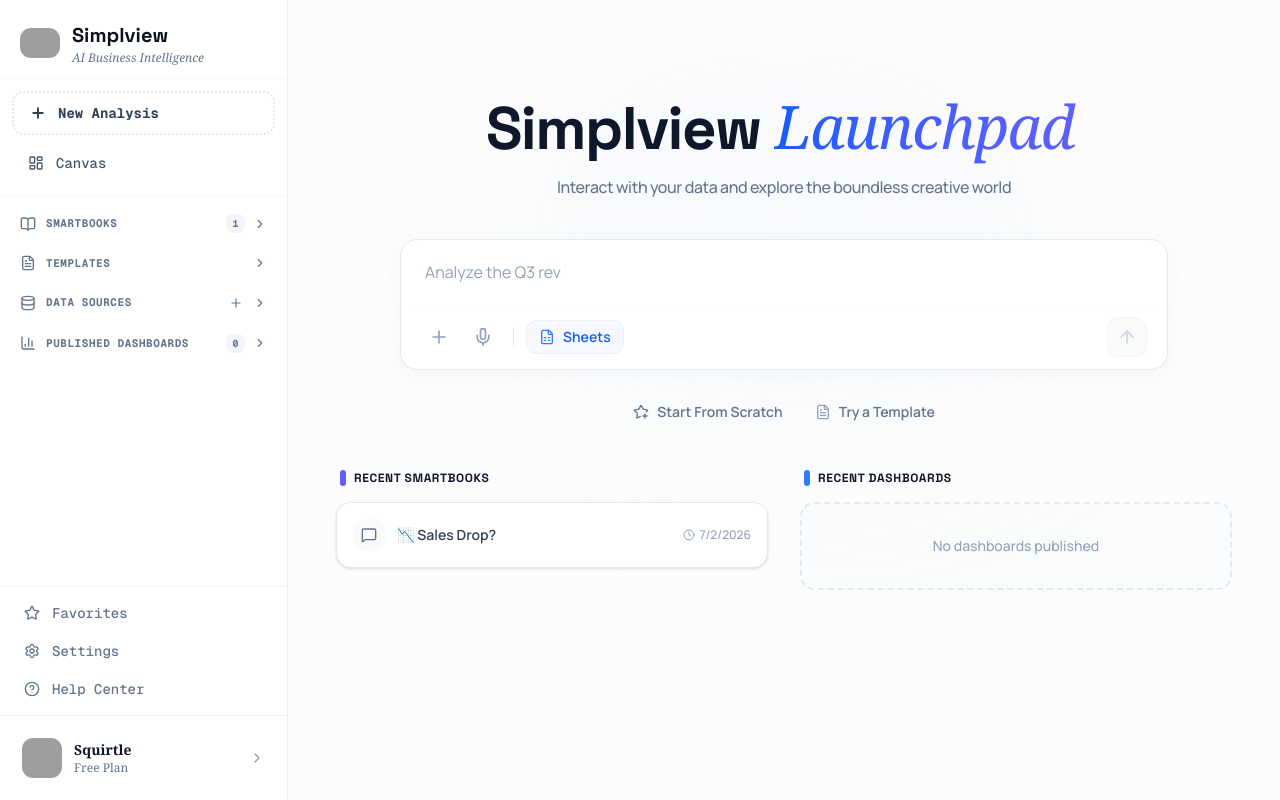
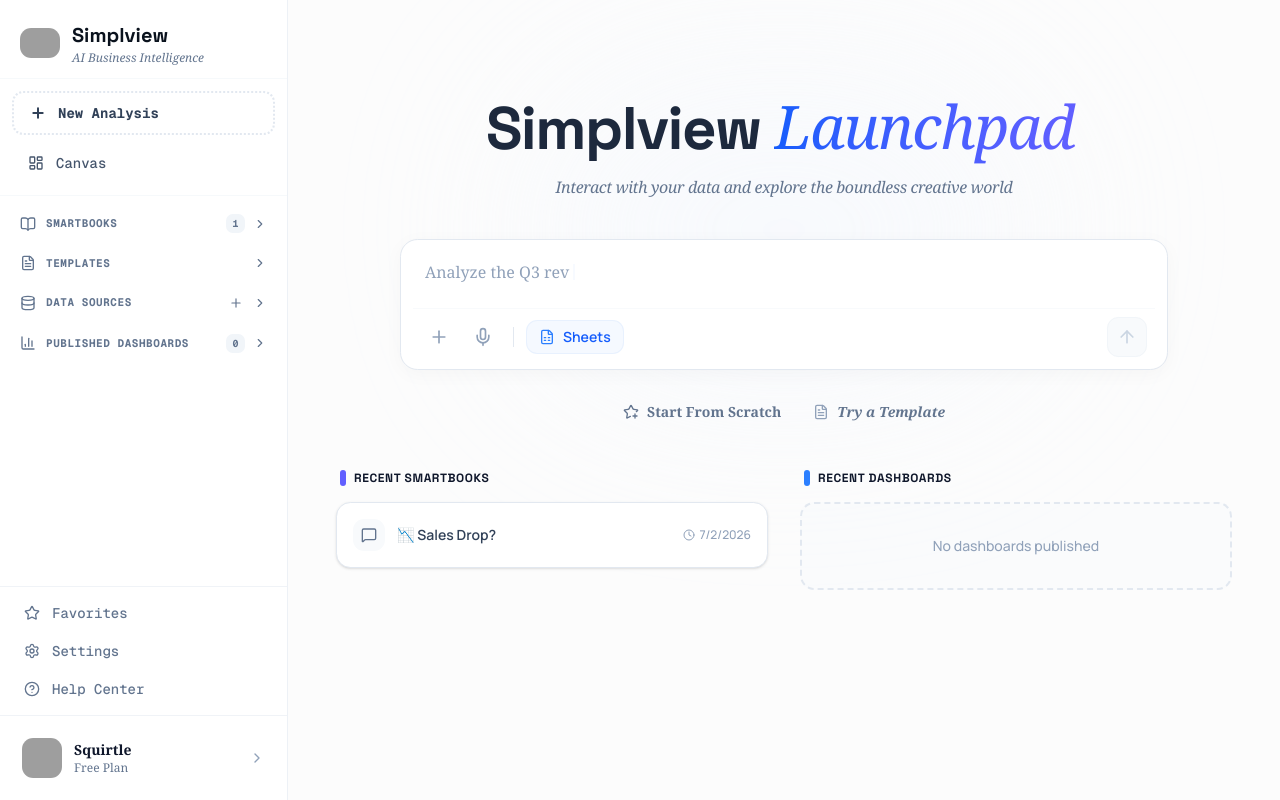
Before and after one commit to StarDust130/simplview-demo, a Next.js app: page /dashboard in a window 1280 px wide. Built offline with nearby package versions, Linux system fonts and the light colour scheme; grey boxes are pictures that could not be loaded.

Commit message:
done ui in dash

```diff
--- a/app/dashboard/page.tsx
+++ b/app/dashboard/page.tsx
@@ -134,13 +134,13 @@ export default function Dashboard() {
       >
         {/* Header - Fixed the 'd' clipping bug with pr-2 */}
         <motion.div variants={item} className="text-center mb-10">
-          <h1 className="text-4xl sm:text-5xl md:text-6xl font-extrabold tracking-tight text-slate-900 mb-4">
+          <h1 className="text-4xl sm:text-5xl md:text-6xl font-extrabold tracking-tight text-slate-800 mb-4 text-mono">
             Simplview{" "}
             <span className="font-serif italic font-normal text-transparent bg-clip-text bg-gradient-to-r from-blue-600 to-indigo-500 pr-2">
               Launchpad
             </span>
           </h1>
-          <p className="text-sm sm:text-base text-slate-500 font-medium tracking-tight">
+          <p className="text-sm sm:text-base text-slate-500 font-medium tracking-tight font-serif italic">
             Interact with your data and explore the boundless creative world
           </p>
         </motion.div>
@@ -179,13 +179,13 @@ export default function Dashboard() {
                 ref={textareaRef}
                 value={inputValue}
                 onChange={handleInput}
-                className="w-full bg-transparent outline-none resize-none text-slate-900 text-base px-3 py-2 peer z-20 relative font-medium leading-relaxed max-h-[200px] overflow-y-auto"
+                className="w-full bg-transparent outline-none resize-none text-slate-900 text-base px-3 py-2 peer z-20 relative font-medium font-serif  leading-relaxed max-h-[200px] overflow-y-auto"
                 spellCheck={false}
                 rows={1}
               />
               {/* Typewriter Overlay */}
               {inputValue.length === 0 && (
-                <div className="absolute top-2 left-3 pointer-events-none text-slate-400 text-base z-10 flex items-center">
+                <div className="absolute top-2 left-3 pointer-events-none text-slate-400 text-base z-10 flex items-center font-serif">
                   {placeholderText}
                   <motion.span
                     animate={{ opacity: [1, 0] }}
@@ -231,7 +231,7 @@ export default function Dashboard() {
               <motion.button
                 whileHover={{ scale: 1.05 }}
                 whileTap={{ scale: 0.95 }}
-                className={`w-9 h-9 sm:w-10 sm:h-10 rounded-xl flex items-center justify-center transition-all cursor-pointer ${inputValue.length > 0 || attachments.length > 0 ? "bg-blue-600 text-white shadow-md hover:bg-blue-700" : "bg-slate-50 border border-slate-100 text-slate-300"}`}
+                className={`w-9 font-serif italic h-9 sm:w-10 sm:h-10 rounded-xl flex items-center justify-center transition-all cursor-pointer ${inputValue.length > 0 || attachments.length > 0 ? "bg-blue-600 text-white shadow-md hover:bg-blue-700" : "bg-slate-50 border border-slate-100 text-slate-300"}`}
               >
                 <ArrowUp className="w-5 h-5" />
               </motion.button>
@@ -244,11 +244,11 @@ export default function Dashboard() {
           variants={item}
           className="flex justify-center gap-4 sm:gap-8 text-sm text-slate-500 mb-12"
         >
-          <button className="flex items-center gap-2 hover:text-blue-600 transition-colors font-semibold group">
+          <button className="flex items-center gap-2 hover:text-blue-600 transition-colors font-semibold group font-serif">
             <StarPlus className="w-4 h-4 hover:text-blue-500 group-hover:animate-pulse" />{" "}
             Start From Scratch
           </button>
-          <button className="flex items-center gap-2 hover:text-blue-600 transition-colors font-semibold group">
+          <button className="flex items-center gap-2 hover:text-blue-600 transition-colors font-semibold group font-serif italic">
             <FileText className="w-4 h-4 text-slate-400 group-hover:text-blue-500" />{" "}
             Try a Template
           </button>
@@ -257,7 +257,7 @@ export default function Dashboard() {
         {/* Recent Grids */}
         <motion.div
           variants={item}
-          className="grid grid-cols-1 md:grid-cols-2 gap-6 sm:gap-8 w-full max-w-4xl mx-auto pb-12"
+          className="grid grid-cols-1 md:grid-cols-2 gap-6 sm:gap-8 w-full max-w-4xl mx-auto pb-12 text-mono"
         >
           {/* Smartbooks Column */}
           <div>
```
